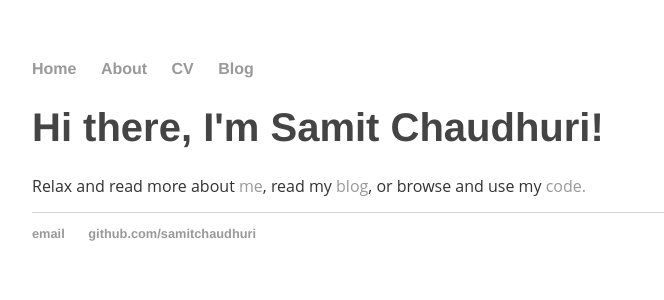
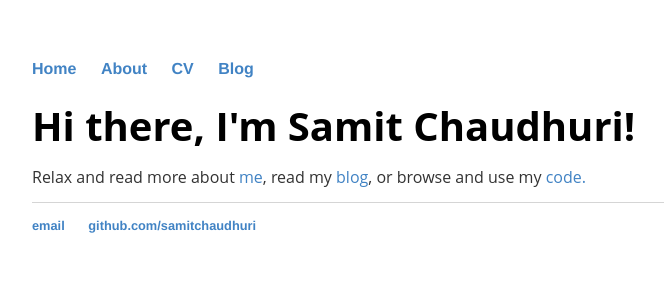
Before and after one commit to hominid101/hominid101.github.io, a Jekyll site: the page built from index.html, in a window 1280 px wide. Shown: the top 300 px of the page, without its empty margins (160-824 px from the left). Built offline with Jekyll 4.4.1, drawn with Linux system fonts in a browser that asks for light colours.

Commit message:
modified style

```diff
--- a/css/main.css
+++ b/css/main.css
@@ -1,30 +1,15 @@
 body {
     font-family: 'Open Sans', 'Helvetica', 'Sans-Serif';
-	#font-family: 'reight-text-pro', 'rooney-web', 'Georgia', 'Cambria', 'Times', 'serif';
+	fond-size: 100%;
     color: #444444;
     margin: 60px auto;
     width: 70%;
 }
-nav ul, footer ul {
-    font-family:'Helvetica', 'Arial', 'Sans-Serif';
-    padding: 0px;
-    list-style: none;
-    font-weight: bold;
+body > *:first-child {
+	margin-top: 0 !important;
 }
-nav ul li, footer ul li {
-    display: inline;
-    margin-right: 20px;
-}
-a {
-    text-decoration: none;
-    color: #999;
-}
-a:hover {
-    text-decoration: underline;
-}
-h1 {
-    font-size: 2.5em;
-    font-family:'Helvetica', 'Arial', 'Sans-Serif';
+body > *:last-child {
+	margin-bottom: 0 !important;
 }
 p {
     font-size: 1em;
@@ -36,6 +21,116 @@
     font-size: .8em;
 }
 
+p, blockquote, ul, ol, dl, li, table, pre {
+	margin: 15px 0;
+}
+
+code, tt {
+	margin: 0 2px;
+	padding: 0 5px;
+	white-space: nowrap;
+	border: 1px solid #eaeaea;
+	background-color: #f8f8f8;
+	border-radius: 3px;
+}
+
+pre code {
+	margin: 0;
+	padding: 0;
+	white-space: pre;
+	border: none;
+	background: transparent;
+}
+
+blockquote {
+	border-left: 4px solid #dddddd;
+	padding: 0 15px;
+	color: #777777; }
+blockquote > :first-child {
+    margin-top: 0;
+}
+blockquote > :last-child {
+    margin-bottom: 0;
+}
+
+a {
+    text-decoration: none;
+	color: #4183C4;
+}
+a:hover {
+    text-decoration: underline;
+}
+a.absent {
+	color: #cc0000;
+}
+
+h1, h2, h3, h4, h5, h6 {
+	margin: 20px 0 10px;
+	padding: 0;
+	font-weight: bold;
+	-webkit-font-smoothing: antialiased;
+	cursor: text;
+	position: relative;
+}
+h1 {
+    font-size: 2.5em;
+	color: black;
+}
+h2 {
+	font-size: 2em;
+	border-bottom: 1px solid #cccccc;
+	color: black;
+}
+h3 {
+	font-size: 1.75em;
+}
+
+h4 {
+	font-size: 1.5em; }
+
+h5 {
+	font-size: 1.25em;
+}
+
+h6 {
+	font-size: 1.25em;
+	color: #777777;
+}
+
+h1 tt, h1 code {
+	font-size: inherit;
+}
+
+h2 tt, h2 code {
+	font-size: inherit;
+}
+
+h3 tt, h3 code {
+	font-size: inherit;
+}
+
+h4 tt, h4 code {
+	font-size: inherit;
+}
+
+h5 tt, h5 code {
+	font-size: inherit;
+}
+
+h6 tt, h6 code {
+	font-size: inherit;
+}
+
+nav ul, footer ul {
+    font-family:'Helvetica', 'Arial', 'Sans-Serif';
+    padding: 0px;
+    list-style: none;
+    font-weight: bold;
+}
+nav ul li, footer ul li {
+    display: inline;
+    margin-right: 20px;
+}
 ul.posts {
     margin: 20px auto 40px;
     font-size: 1em;
```
